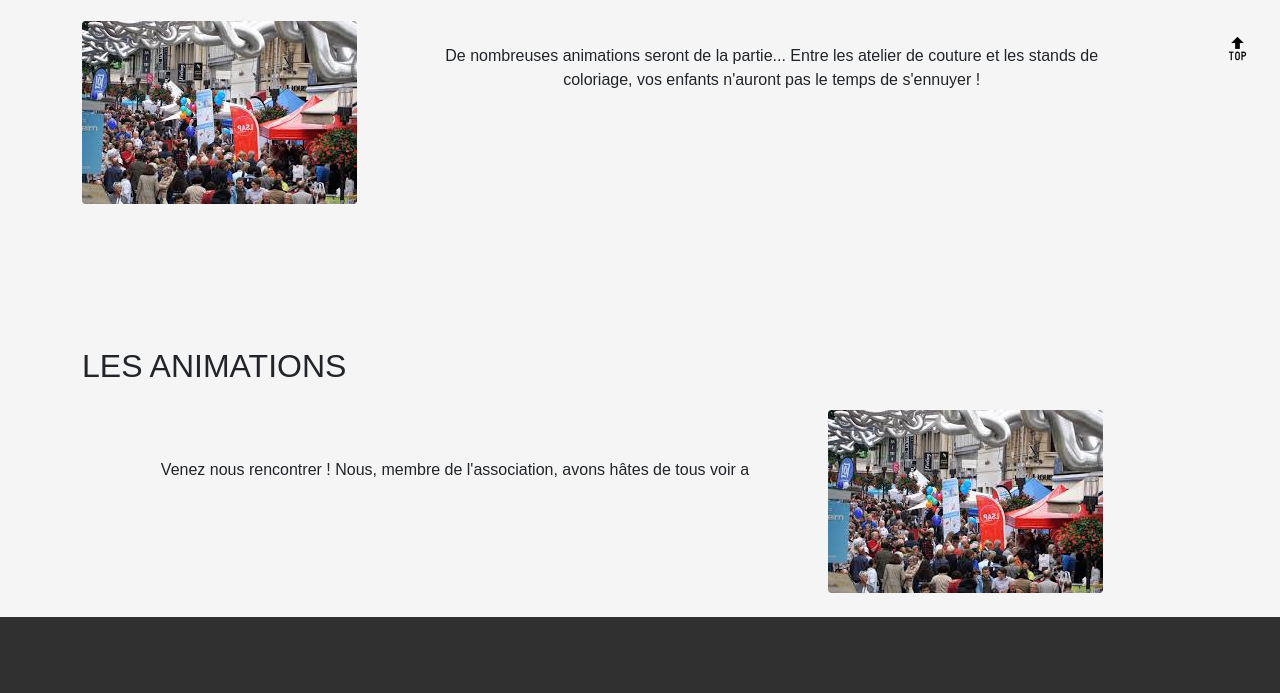
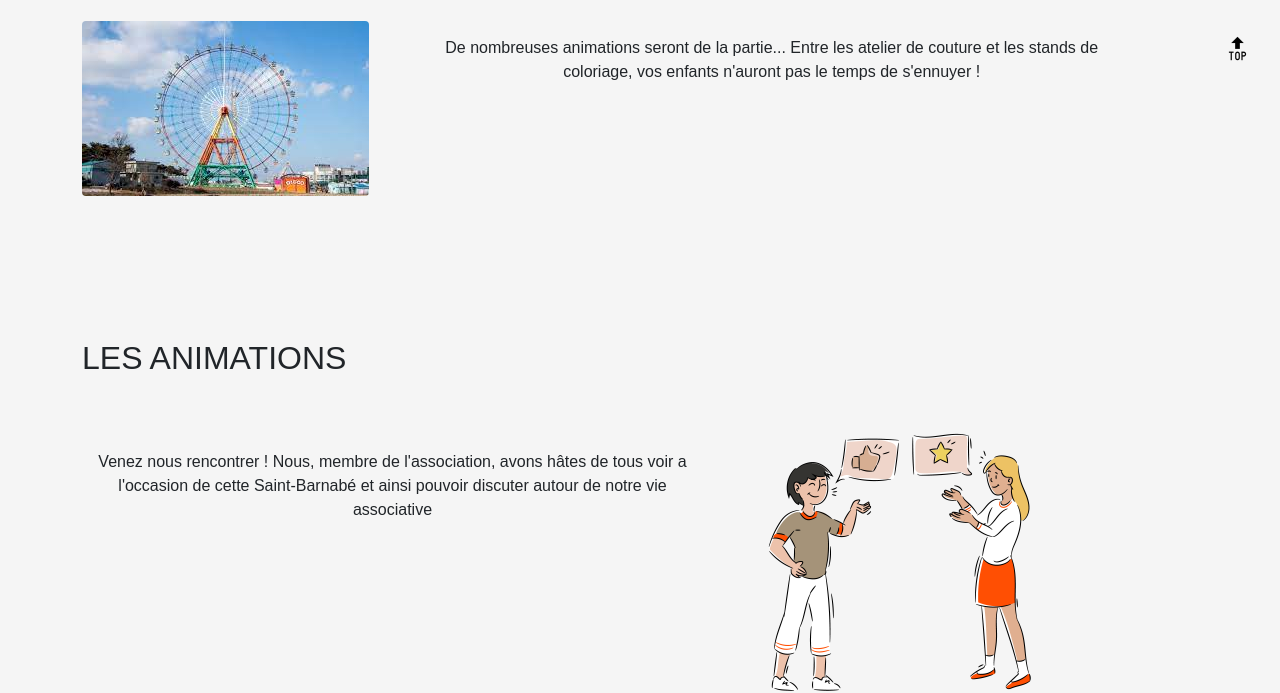
Before and after one commit to Biteau-Gael/evaluation_association, a plain HTML site: page site_web_association/evenement/Evenement.html in a window 1280 px wide. Shown: the part 689-1382 px from the top of the page. Drawn offline with nearby package versions, Linux system fonts and the light colour scheme.

Commit message:
fin création site association avant push vers la branche Main Signed-off-by: Biteau Gaël <mr.biteau@orange.fr>

```diff
--- a/site_web_association/evenement/Evenement.html
+++ b/site_web_association/evenement/Evenement.html
@@ -61,17 +61,17 @@
                     <h2 class=" mb-4 SHOW">LES ANIMATIONS</h2>
                     <div>
                         <img class="img_show2 mw-400 rounded
-                         wp-post-image" src="../images_accueil/braderie.jpg">
+                         wp-post-image" src="../images_accueil/attraction.jpg">
                     </div>
                     <p class="animation">De nombreuses animations seront de la partie... Entre les atelier de couture et les stands de
                     coloriage, vos enfants n'auront pas le temps de s'ennuyer !</p>
                     <h2 class="mb-4 Partner">LES ANIMATIONS</h2>
                     <div>
                         <img class="img_show rounded float-end mx-auto mw-400
-                         wp-post-image" src="../images_accueil/braderie.jpg">
+                         wp-post-image" src="../images_accueil/testimonial.png">
                     </div>
                     <p class="animation2">Venez nous rencontrer ! Nous, membre de l'association, avons hâtes de tous voir
-                    a</p>
+                    a l'occasion de cette Saint-Barnabé et ainsi pouvoir discuter autour de notre vie associative</p>
                 </article>
                     </div>
             </div>
--- a/site_web_association/evenement/evenement.scss
+++ b/site_web_association/evenement/evenement.scss
@@ -40,6 +40,8 @@ body {
 }
 .img_show {
   display: block;
+  height: 300px;
+  width: 400px;
   margin-left: auto;
   margin-right: auto;
 }
```
Also changed, not shown: site_web_association/evenement/evenement.css, site_web_association/images_accueil/Discussion.jpg (added), site_web_association/images_accueil/attraction.jpg (added), site_web_association/images_accueil/testimonial.png (added), 1 other file.
